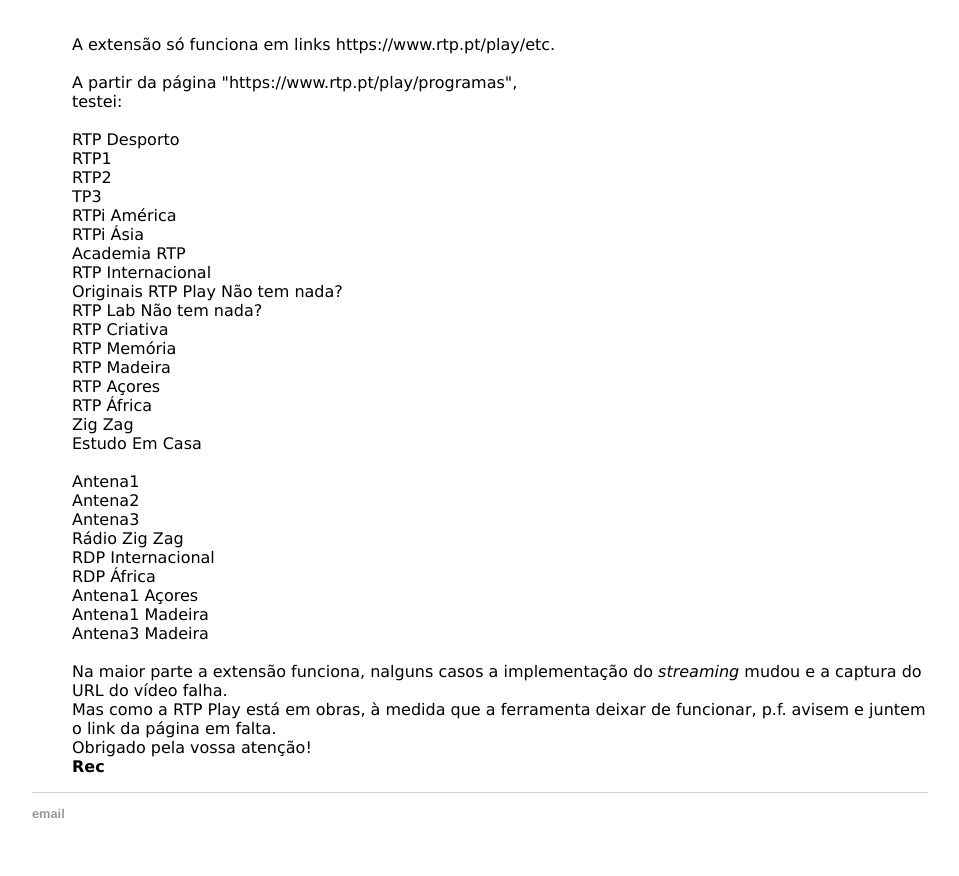
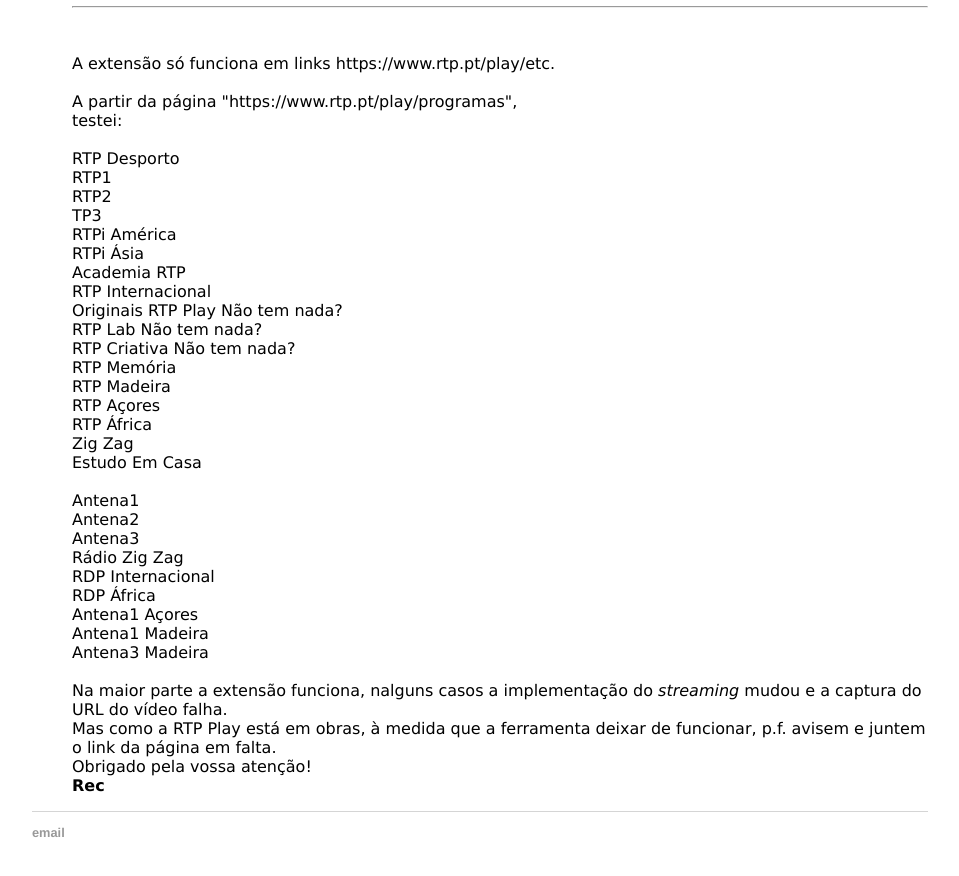
Before and after one commit to rtpplay/recursos.github.io, a Jekyll site: the page built from index.html, in a window 1280 px wide and 900 px high, scrolled down 4406 px. Shown: the top 876 px of the window, without its empty margins (160-1119 px from the left). Built offline with Jekyll 4.4.1, drawn with Linux system fonts in a browser that asks for light colours.

Commit message:
Update index.html

```diff
--- a/index.html
+++ b/index.html
@@ -39,7 +39,7 @@
 	<td>&emsp;</td><td>&emsp;</td><td>&emsp;</td><td>&emsp;</td><td>&emsp;</td><td>&emsp;</td>
 	<td valign="top">&emsp;&emsp;(<s>v 1.07</s>) &emsp;v 1.09</td>
 </tr>
-	<tr><td><br>Excepto icon.png são 3 ficheiros de texto visualisáveis com p.ex. Notepad.<br>
+	<tr><td><br>Excepto icon.png são 3 ficheiros de texto visualisáveis com p.ex. Notepad.<br>&emsp;<br>
 		</td>
 	</tr>
 
@@ -103,7 +103,7 @@
 <br>RTP Internacional
 <br>Originais RTP Play    Não tem nada?
 <br>RTP Lab               Não tem nada?
-<br>RTP Criativa
+<br>RTP Criativa          Não tem nada?
 <br>RTP Memória
 <br>RTP Madeira
 <br>RTP Açores
```
